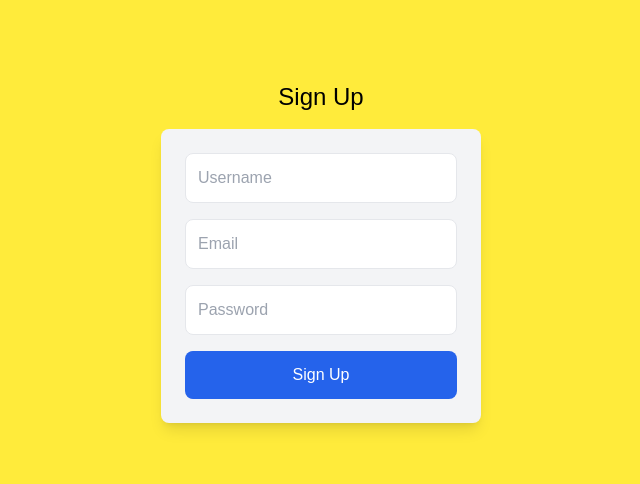
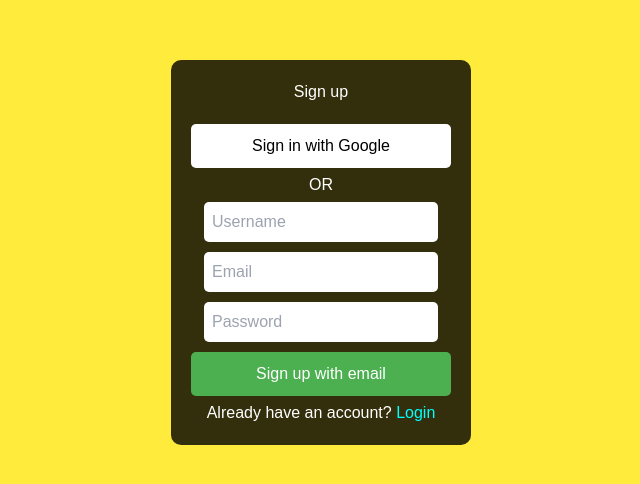
Before and after one commit to Abdul1013Faththah/hang-with-banana, a Next.js app: page /signup in a window 1280 px wide. Shown: the part 148-632 px from the top of the page, without its empty margins (319-959 px from the left). Built offline with nearby package versions, Linux system fonts and the light colour scheme.

Commit message:
Signup New Design

```diff
--- a/pages/api/auth/signup.js
+++ b/pages/api/auth/signup.js
@@ -1,27 +1,33 @@
-import dbConnect from "@/lib/mongoose";
-import User from "@/models/User";
 import bcrypt from "bcryptjs";
+import clientPromise from "../../../lib/mongodb";
 
 export default async function handler(req, res) {
-  if (req.method !== "POST") return res.status(405).json({ error: "Method not allowed" });
+  if (req.method !== "POST") return res.status(405).end();
 
+  try {
     const { username, email, password } = req.body;
+    const client = await clientPromise;
+    const db = client.db();
 
-  if (!username || !email || !password) {
-    return res.status(400).json({ error: "All fields are required" });
+    // Check if user already exists
+    const existingUser = await db.collection("users").findOne({ email });
+    if (existingUser) {
+      return res.status(400).json({ message: "User already exists" });
     }
 
-  await dbConnect();
-
-  const existingUser = await User.findOne({ email });
-  if (existingUser) {
-    return res.status(400).json({ error: "Email already in use" });
-  }
-
+    // Hash password
     const hashedPassword = await bcrypt.hash(password, 10);
 
-  const newUser = new User({ username, email, password: hashedPassword });
-  await newUser.save();
+    // Insert new user
+    await db.collection("users").insertOne({
+      username,
+      email,
+      password: hashedPassword,
+      createdAt: new Date(),
+    });
 
     res.status(201).json({ message: "User created successfully" });
+  } catch (error) {
+    res.status(500).json({ message: "Something went wrong" });
   }
+}
--- a/pages/signup.js
+++ b/pages/signup.js
@@ -1,4 +1,5 @@
 import { useState } from "react";
+import { signIn } from "next-auth/react";
 import { useRouter } from "next/router";
 
 export default function Signup() {
@@ -6,44 +7,65 @@
   const [username, setUsername] = useState("");
   const [email, setEmail] = useState("");
   const [password, setPassword] = useState("");
-  const [error, setError] = useState("");
-  const [success, setSuccess] = useState("");
 
   const handleSignup = async (e) => {
     e.preventDefault();
-    setError("");
-    setSuccess("");
 
-    const res = await fetch("/api/auth/signup", {
+    const response = await fetch("/api/auth/signup", {
       method: "POST",
       headers: { "Content-Type": "application/json" },
       body: JSON.stringify({ username, email, password }),
     });
 
-    const data = await res.json();
-
-    if (!res.ok) {
-      setError(data.error || "Something went wrong");
+    if (response.ok) {
+      alert("Signup successful! You can now log in.");
+      router.push("/");
     } else {
-      setSuccess("Account created! Redirecting...");
-      setTimeout(() => router.push("/signin"), 2000);
+      alert("Signup failed. Try again.");
     }
   };
 
   return (
-    <div className="flex flex-col items-center justify-center min-h-screen">
-      <h2 className="text-2xl mb-4">Sign Up</h2>
-      {error && <p className="text-red-500">{error}</p>}
-      {success && <p className="text-green-500">{success}</p>}
-      <form
-        onSubmit={handleSignup}
-        className="flex flex-col space-y-4 w-80 bg-gray-100 p-6 rounded-lg shadow-lg"
-      >
-        <input type="text" placeholder="Username" value={username} onChange={(e) => setUsername(e.target.value)} className="p-3 border rounded-lg" required />
-        <input type="email" placeholder="Email" value={email} onChange={(e) => setEmail(e.target.value)} className="p-3 border rounded-lg" required />
-        <input type="password" placeholder="Password" value={password} onChange={(e) => setPassword(e.target.value)} className="p-3 border rounded-lg" required />
-        <button type="submit" className="p-3 bg-blue-600 text-white rounded-lg">Sign Up</button>
-      </form>
+    <div className="container">
+      <div className="auth-box">
+        <h2>Sign up</h2>
+        <button className="google-btn" onClick={() => signIn("google")}>
+          Sign in with Google
+        </button>
+        <p>OR</p>
+        <form onSubmit={handleSignup}>
+          <input
+            type="text"
+            placeholder="Username"
+            value={username}
+            onChange={(e) => setUsername(e.target.value)}
+            required
+          />
+          <input
+            type="email"
+            placeholder="Email"
+            value={email}
+            onChange={(e) => setEmail(e.target.value)}
+            required
+          />
+          <input
+            type="password"
+            placeholder="Password"
+            value={password}
+            onChange={(e) => setPassword(e.target.value)}
+            required
+          />
+          <button type="submit" className="email-btn">
+            Sign up with email
+          </button>
+        </form>
+        <p>
+          Already have an account?{" "}
+          <span className="link" onClick={() => router.push("/")}>
+            Login
+          </span>
+        </p>
+      </div>
     </div>
   );
 }
--- a/styles/globals.css
+++ b/styles/globals.css
@@ -70,3 +70,16 @@
   background: blue;
   color: white;
 }
+
+input {
+  width: 90%;
+  padding: 8px;
+  margin: 5px 0;
+  border-radius: 5px;
+  border: none;
+}
+
+.link {
+  color: cyan;
+  cursor: pointer;
+}
```
Lines whose indentation alone changed are shown as unchanged.
